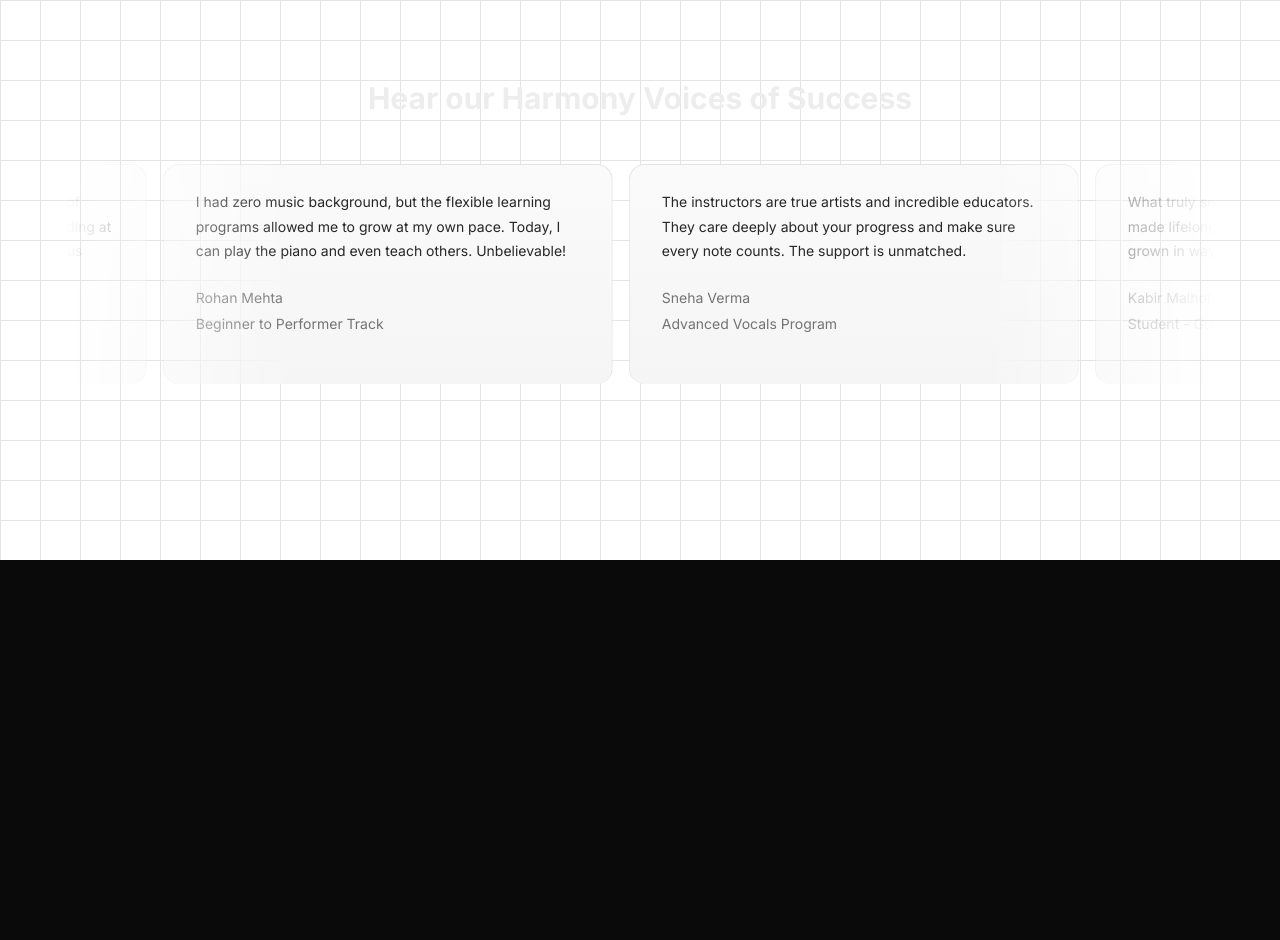
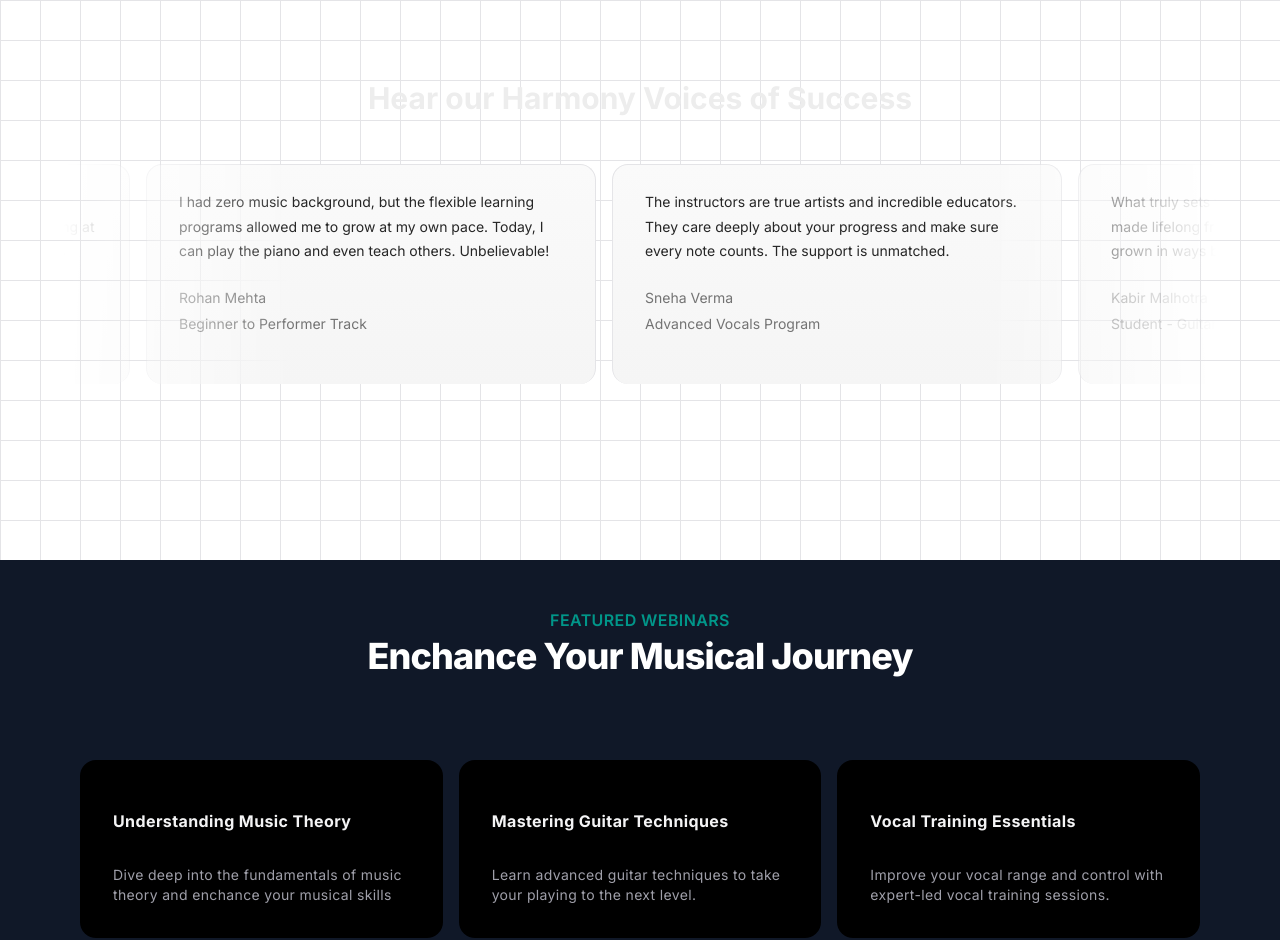
Before and after one commit to Saksham-Shukla-05/Next.js_music_app, a Next.js app: page / in a window 1280 px wide. Shown: the part 1860-2800 px from the top of the page. Before the commit the page ends 2420 px from the top, so only its background shows below. Built offline with nearby package versions, Linux system fonts and the light colour scheme.

Commit message:
Add UpcomingWebinars component and HoverEffect for featured webinars display; update StickyScroll styles for improved layout

```diff
--- a/src/app/page.tsx
+++ b/src/app/page.tsx
@@ -2,6 +2,7 @@ import ChooseUs from "@/components/ChooseUs";
 import FeaturedCourses from "@/components/FeaturedCourses";
 import HeroSection from "@/components/HeroSection";
 import TestimonialCard from "@/components/TestimonialCard";
+import UpcomingWeb from "@/components/UpcomingWebinars";
 
 export default function Home() {
   return (
@@ -10,6 +11,7 @@ export default function Home() {
       <FeaturedCourses />
       <ChooseUs />
       <TestimonialCard />
+      <UpcomingWeb />
     </main>
   );
 }
--- /dev/null
+++ b/src/components/UpcomingWebinars.tsx
@@ -0,0 +1,69 @@
+"use client";
+import Link from "next/link";
+import { HoverEffect } from "./ui/card-hover-effect";
+
+export default function UpcomingWeb() {
+  const projects = [
+    {
+      title: "Understanding Music Theory",
+      description:
+        "Dive deep into the fundamentals of music theory and enchance your musical skills",
+      slug: "understanding-music-theory",
+    },
+    {
+      title: "Mastering Guitar Techniques",
+      description:
+        "Learn advanced guitar techniques to take your playing to the next level.",
+      slug: "mastering-guitar-techniques",
+    },
+    {
+      title: "Vocal Training Essentials",
+      description:
+        "Improve your vocal range and control with expert-led vocal training sessions.",
+      slug: "vocal-training-essentials",
+    },
+    {
+      title: "Digital Music Production",
+      description:
+        "Explore the world of digital music production using modern tools and software.",
+      slug: "digital-music-production",
+    },
+    {
+      title: "Songwriting Workshop",
+      description:
+        "Unlock your creativity and learn the art of songwriting from industry professionals.",
+      slug: "songwriting-workshop",
+    },
+    {
+      title: "Live Performance Tips",
+      description:
+        "Gain confidence and stage presence with tips for successful live performances.",
+      slug: "live-performance-tips",
+    },
+  ];
+  return (
+    <div className="p-12 bg-gray-900">
+      <div className="max-w-7xl mx-auto px-4 sm:px-6">
+        <div className="text-center">
+          <h2 className="text-base text-teal-600 font-semibold tracking-wide uppercase">
+            FEATURED WEBINARS
+          </h2>
+          <p className="mt-2 text-3xl leading-8 font-extrabold tracking-tight text-white sm:text-4xl">
+            Enchance Your Musical Journey
+          </p>
+        </div>
+        <div className="mt-10">
+          <HoverEffect items={projects} />
+        </div>
+        <div className="mt-10 text-center">
+          <Link
+            href={"/"}
+            className="px-4 py-2 rounded border border-neutral-600 text-neutral-700 bg-white hover:bg-gray-100 transition duration-200"
+          >
+            View All Webinars
+          </Link>
+        </div>
+      </div>
+    </div>
+  );
+}
--- /dev/null
+++ b/src/components/ui/card-hover-effect.tsx
@@ -0,0 +1,111 @@
+import { cn } from "../../utils/cn";
+import { AnimatePresence, motion } from "motion/react";
+
+import { useState } from "react";
+
+export const HoverEffect = ({
+  items,
+  className,
+}: {
+  items: {
+    title: string;
+    description: string;
+    slug: string;
+  }[];
+  className?: string;
+}) => {
+  const [hoveredIndex, setHoveredIndex] = useState<number | null>(null);
+
+  return (
+    <div
+      className={cn(
+        "grid grid-cols-1 md:grid-cols-2  lg:grid-cols-3  py-10",
+        className
+      )}
+    >
+      {items.map((item, idx) => (
+        <a
+          href={item?.slug}
+          key={item?.slug}
+          className="relative group  block p-2 h-full w-full"
+          onMouseEnter={() => setHoveredIndex(idx)}
+          onMouseLeave={() => setHoveredIndex(null)}
+        >
+          <AnimatePresence>
+            {hoveredIndex === idx && (
+              <motion.span
+                className="absolute inset-0 h-full w-full bg-neutral-200 dark:bg-slate-800/[0.8] block  rounded-3xl"
+                layoutId="hoverBackground"
+                initial={{ opacity: 0 }}
+                animate={{
+                  opacity: 1,
+                  transition: { duration: 0.15 },
+                }}
+                exit={{
+                  opacity: 0,
+                  transition: { duration: 0.15, delay: 0.2 },
+                }}
+              />
+            )}
+          </AnimatePresence>
+          <Card>
+            <CardTitle>{item.title}</CardTitle>
+            <CardDescription>{item.description}</CardDescription>
+          </Card>
+        </a>
+      ))}
+    </div>
+  );
+};
+
+export const Card = ({
+  className,
+  children,
+}: {
+  className?: string;
+  children: React.ReactNode;
+}) => {
+  return (
+    <div
+      className={cn(
+        "rounded-2xl h-full w-full p-4 overflow-hidden bg-black border border-transparent dark:border-white/[0.2] group-hover:border-slate-700 relative z-20",
+        className
+      )}
+    >
+      <div className="relative z-50">
+        <div className="p-4">{children}</div>
+      </div>
+    </div>
+  );
+};
+export const CardTitle = ({
+  className,
+  children,
+}: {
+  className?: string;
+  children: React.ReactNode;
+}) => {
+  return (
+    <h4 className={cn("text-zinc-100 font-bold tracking-wide mt-4", className)}>
+      {children}
+    </h4>
+  );
+};
+export const CardDescription = ({
+  className,
+  children,
+}: {
+  className?: string;
+  children: React.ReactNode;
+}) => {
+  return (
+    <p
+      className={cn(
+        "mt-8 text-zinc-400 tracking-wide leading-relaxed text-sm",
+        className
+      )}
+    >
+      {children}
+    </p>
+  );
+};
--- a/src/components/ui/sticky-scroll-reveal.tsx
+++ b/src/components/ui/sticky-scroll-reveal.tsx
@@ -42,7 +42,6 @@ export const StickyScroll = ({
   });
 
   const backgroundColors = [
-    "#000000", // black
     "#171717", // neutral-900
   ];
   const linearGradients = [
@@ -64,13 +63,13 @@ export const StickyScroll = ({
       animate={{
         backgroundColor: backgroundColors[activeCard % backgroundColors.length],
       }}
-      className="relative flex h-[30rem] justify-center no-scrollbar  space-x-10 overflow-y-auto rounded-md p-10"
+      className="relative flex h-[30rem] justify-center no-scrollbar  space-x-30 overflow-y-auto rounded-md p-10"
       ref={ref}
     >
       <div className="relative flex items-start px-4">
         <div className="max-w-2xl">
           {content.map((item, index) => (
-            <div key={item.title + index} className="my-20">
+            <div key={item.title + index} className="mt-5 my-22">
               <motion.h2
                 initial={{
                   opacity: 0,
@@ -101,7 +100,7 @@ export const StickyScroll = ({
       <div
         style={{ background: backgroundGradient }}
         className={cn(
-          "sticky top-10 hidden h-60 w-80 overflow-hidden rounded-md bg-white lg:block",
+          "sticky top-1 hidden h-60 w-80 overflow-hidden rounded-md bg-white lg:block",
           contentClassName
         )}
       >
```
